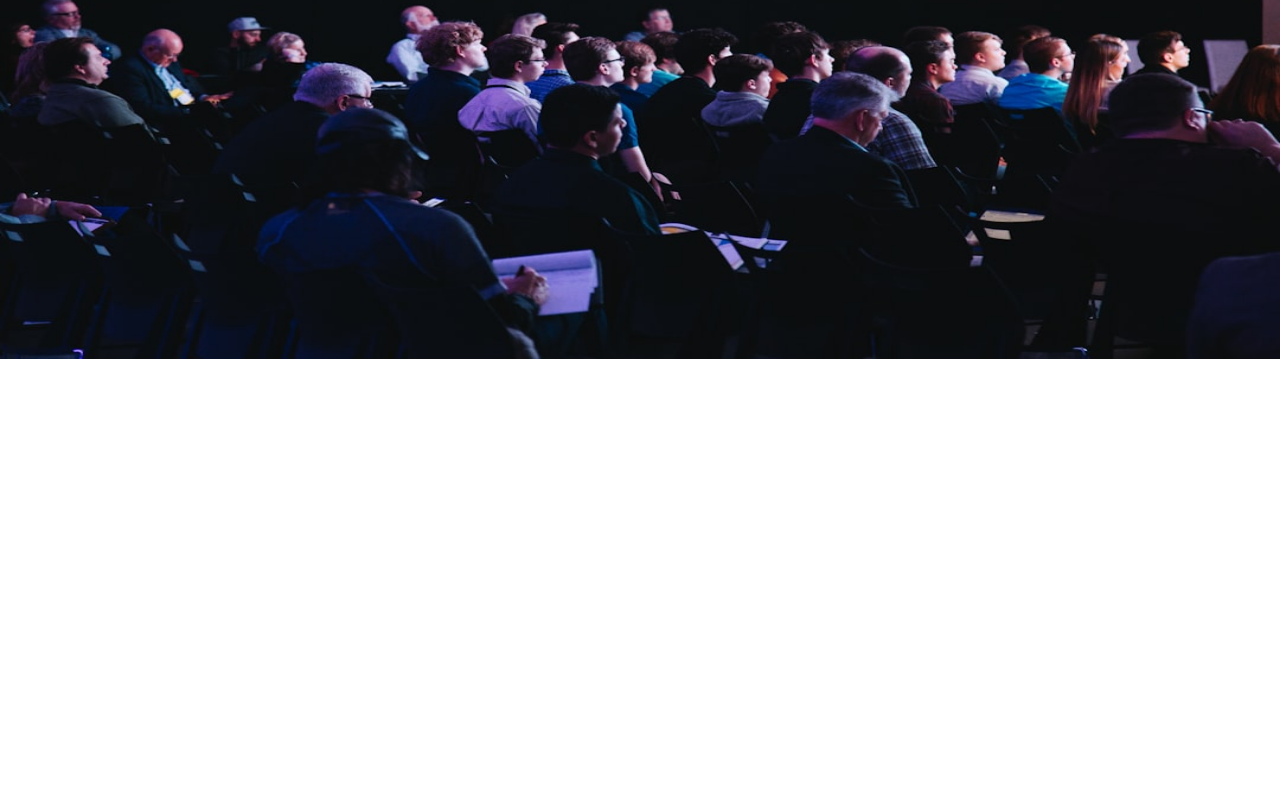
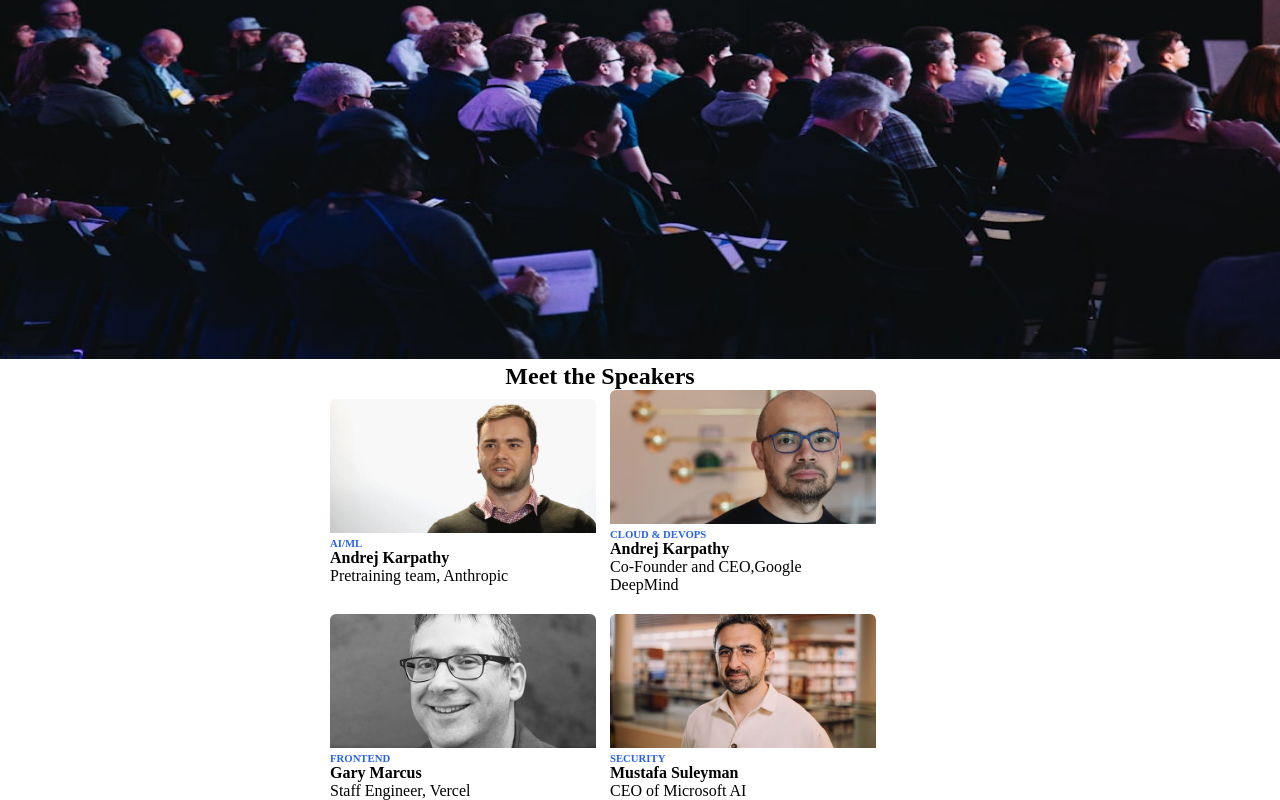
Before and after one commit to sahidverse/assignment-1, a plain HTML site: page index.html in a window 1280 px wide. Shown: the part 349-1149 px from the top of the page. Before the commit the page ends 800 px from the top, so only its background shows below. Drawn offline with Linux system fonts and the light colour scheme.

Commit message:
speakers section added

```diff
--- a/index.html
+++ b/index.html
@@ -49,13 +49,51 @@
             <p>Join 4,000+ engineers, founders, and builders at the premier developer conference of 2026. Three days of
                 cutting-edge talks, hands-on workshops, and meaningful connections.</p>
 
-                <button class="common-btn banner-btn">Register Now</button>
+            <button class="common-btn banner-btn">Register Now</button>
         </div>
 
     </section>
 
     <!-- /* banner section end */ -->
 
+    <!-- speakers section start -->
+    <section class="speaker-section">
+        <h2>Meet the Speakers</h2>
+        <div class="developers">
+            <div>
+
+                <img src="./assets/andrej.png" alt="">
+                <h6>AI/ML</h6>
+                <h4>Andrej Karpathy</h4>
+                <P>Pretraining team, Anthropic</P>
+            </div>
+            <div>
+
+                <img src="./assets/demis.png" alt="">
+                 <h6>CLOUD & DEVOPS</h6>
+                <h4>Andrej Karpathy</h4>
+                <p>Co-Founder and CEO,Google DeepMind</p>
+            </div>
+            <div>
+
+                <img src="./assets/gary.png" alt="">
+                   <h6>FRONTEND</h6>
+                <h4>Gary Marcus</h4>
+                <P>Staff Engineer, Vercel</P>
+            </div>
+            <div>
+
+                <img src="./assets/mustafa.png" alt="">
+                   <h6>SECURITY</h6>
+                <h4>Mustafa Suleyman</h4>
+                <P>CEO of Microsoft AI</P>
+            </div>
+        </div>
+
+    </section>
+
+    <!-- speakers section end -->
+
 </body>
 
 </html>
--- a/style.css
+++ b/style.css
@@ -39,7 +39,8 @@
     height: 25px;
 
 }
-nav div img{
+
+nav div img {
     height: 27px;
 }
 
@@ -55,25 +56,69 @@
     margin-top: 12px;
 
 }
-.banner{
+
+.banner {
     position: relative;
     display: inline-block;
 
 }
-.banner-text{
+
+.banner-text {
     color: #FFFFFF;
-   position: absolute ;
-   top: 13%;
-   /* max-width: 400px; */
-   text-align: center;
+    position: absolute;
+    top: 13%;
 
-;
+    text-align: center;
+
+    ;
 }
-.banner-btn{
+
+.banner-btn {
     margin: 44px;
+    bottom: 13%;
 }
-.banner-text p{
+
+.banner-text p {
     margin: 6px 120px;
+
 }
 
 /* banner section end */
+
+/* speakers section start */
+.speaker-section{
+    max-width: 1200px ;
+}
+.developers{
+    display: grid;
+    grid-template-columns: repeat(2, 260px);
+    gap: 20px;
+    justify-content: center;
+    align-items: center;
+    margin: auto;
+
+}
+.developers img{
+    height: auto;
+    width: 266px;
+    object-fit: cover;
+}
+.speaker-section h2{
+    text-align: center;
+}
+h6{
+    color: #2563EB;
+
+}
+/* .developers div p{
+    color:#bebebe ;
+    border-radius:6px 6px 0px 0px ;
+} */
+.developers div img{
+    border-radius: 6px 6px 0px 0px ;
+
+}
+/* .developers div{
+    border: 1px solid rgb(182, 182, 182);
+} */
+/* speakers section end  */
```
